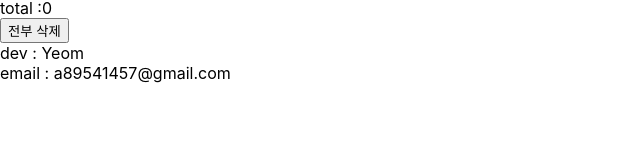
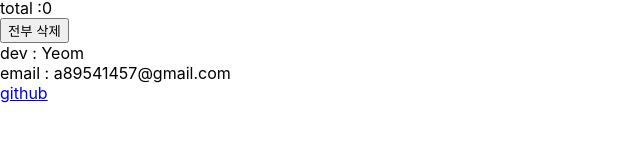
Before and after one commit to YeomJaeSeon/shoesShoppingMall-gitflow, a React (Create React App) app: page / in a window 1280 px wide. Shown: the part 270-412 px from the top of the page, without its empty margins (0-640 px from the left). Built offline with nearby package versions, Linux system fonts and the light colour scheme.

Commit message:
add github link

```diff
--- a/src/components/Footer.js
+++ b/src/components/Footer.js
@@ -5,6 +5,9 @@ export default function Footer() {
     <>
       <div>dev : Yeom</div>
       <div>email : a89541457@gmail.com</div>
+      <div>
+        <a href="https://github.com/YeomJaeSeon">github</a>
+      </div>
     </>
   );
 }
```
